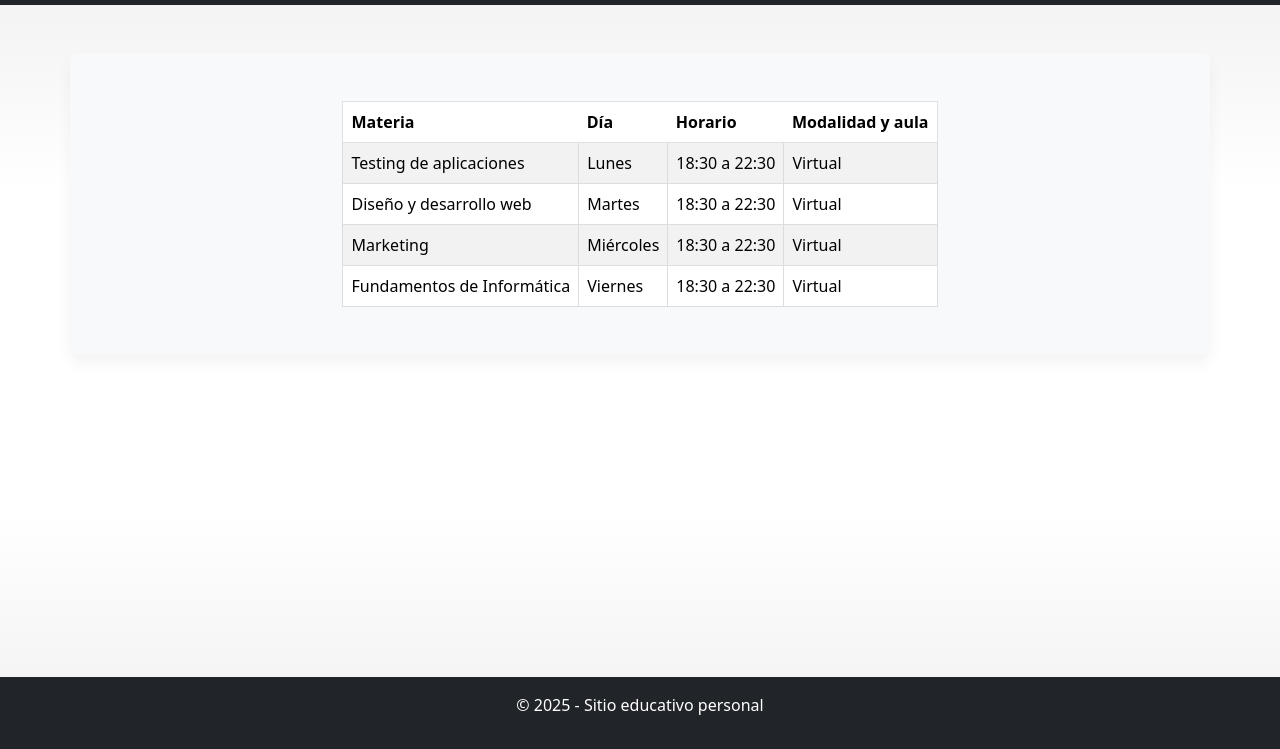
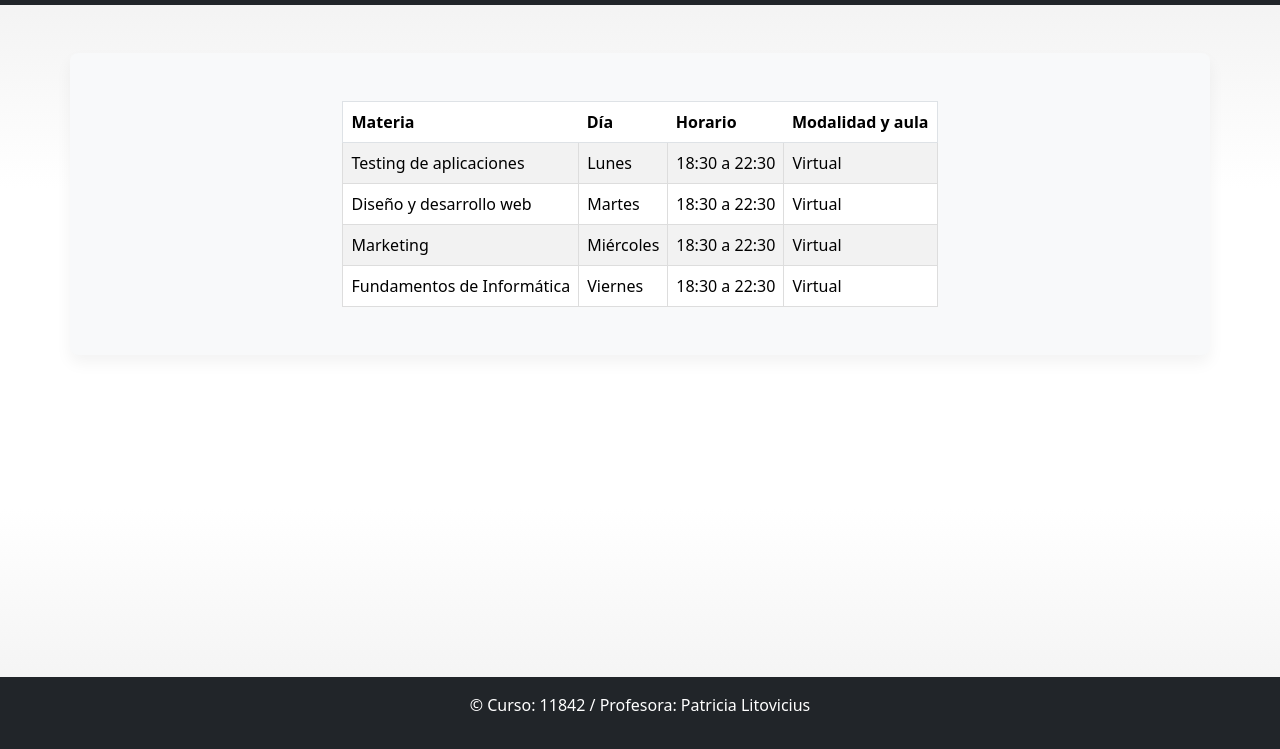
Before and after one commit to VitoLoia/PrimerParcial, a plain HTML site: page index.html in a window 1280 px wide. Shown: the part 51-800 px from the top of the page. Drawn offline with nearby package versions, Linux system fonts and the light colour scheme.

Commit message:
Update index.html

```diff
--- a/index.html
+++ b/index.html
@@ -82,7 +82,7 @@
   </main>
 
   <footer class="text-center bg-dark text-white py-3">
-    <p>&copy; 2025 - Sitio educativo personal</p>
+    <p>&copy; Curso: 11842 / Profesora: Patricia Litovicius</p>
   </footer>
   <script src="https://cdn.jsdelivr.net/npm/bootstrap@5.3.5/dist/js/bootstrap.bundle.min.js"></script>
 </body>
```
